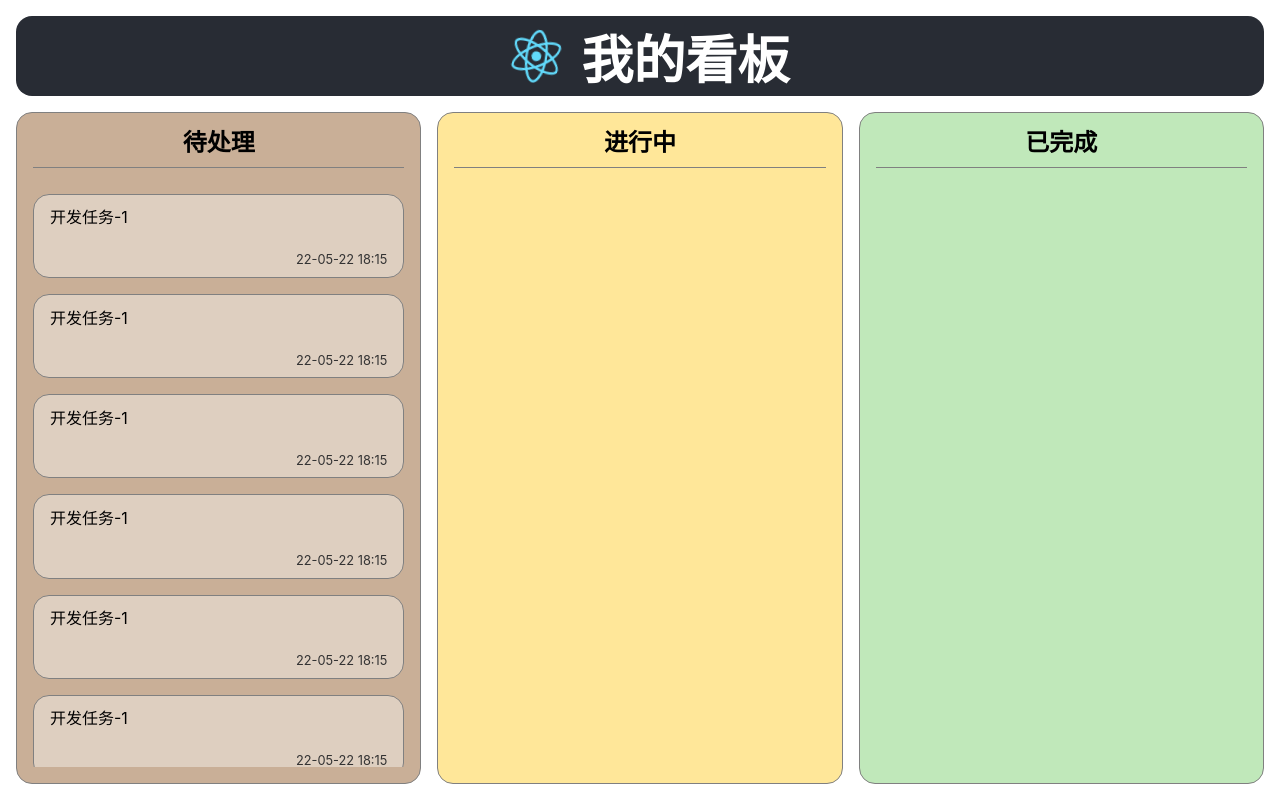
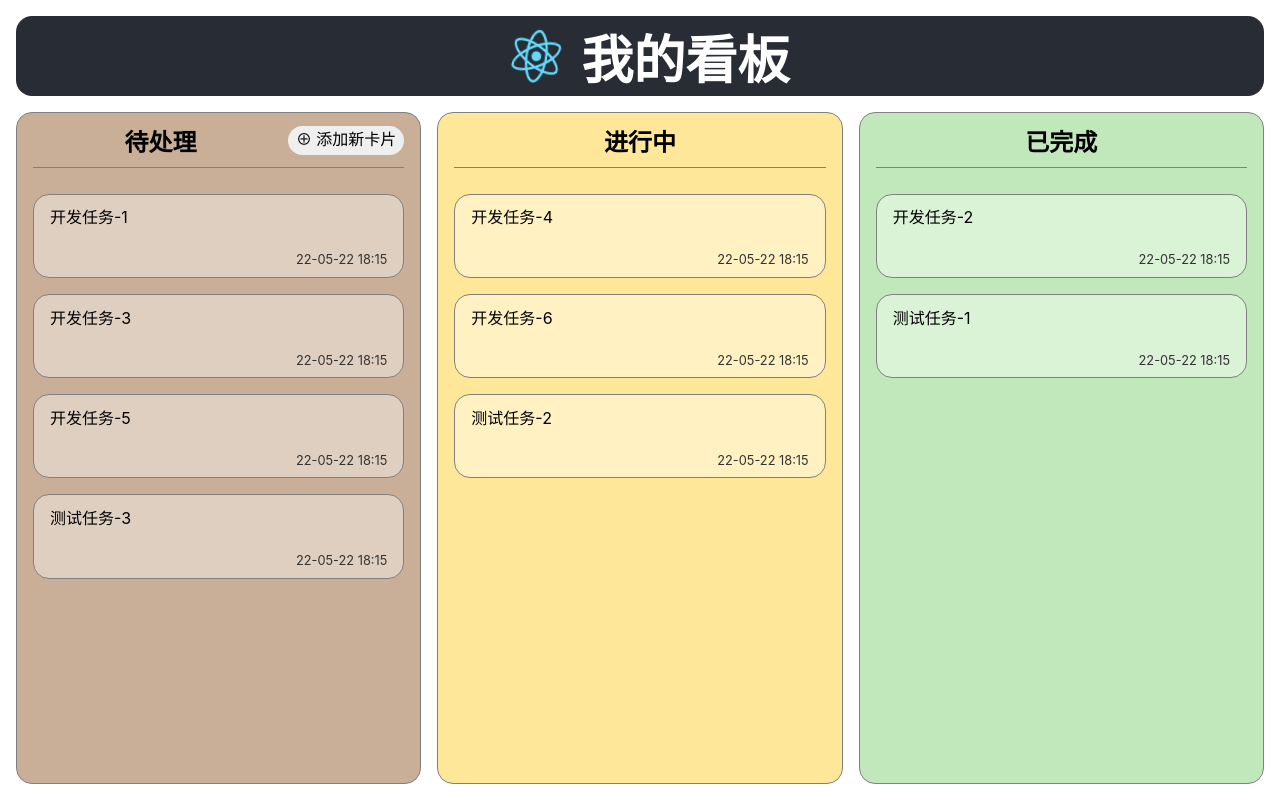
Before and after one commit to brynelee/reactStudy, a React (Create React App) app in the folder oh-my-kanban/: page / in a window 1280 px wide. Built offline with nearby package versions, Linux system fonts and the light colour scheme.

Commit message:
update .gitignore

```diff
--- a/oh-my-kanban/src/App.css
+++ b/oh-my-kanban/src/App.css
@@ -111,3 +111,18 @@
   font-size: 0.8rem;
   color: #333;
 }
+
+.kanban-column > h2 > button {
+  float: right;
+  margin-top: 0.2rem;
+  padding: 0.2rem 0.5rem;
+  border: 0;
+  border-radius: 1rem;
+  height: 1.8rem;
+  line-height: 1rem;
+  font-size: 1rem;
+}
+
+.card-title > input[type="text"]{
+  width: 80%;
+}
--- a/oh-my-kanban/src/App.js
+++ b/oh-my-kanban/src/App.js
@@ -1,7 +1,65 @@
 import logo from './logo.svg';
 import './App.css';
+import React, { useState } from 'react';
+
+
+const todoList = [
+  { title: '开发任务-1', status: '22-05-22 18:15' },
+  { title: '开发任务-3', status: '22-05-22 18:15' },
+  { title: '开发任务-5', status: '22-05-22 18:15' },
+  { title: '测试任务-3', status: '22-05-22 18:15' }
+];
+const ongoingList = [
+  { title: '开发任务-4', status: '22-05-22 18:15' },
+  { title: '开发任务-6', status: '22-05-22 18:15' },
+  { title: '测试任务-2', status: '22-05-22 18:15' }
+];
+const doneList = [
+  { title: '开发任务-2', status: '22-05-22 18:15' },
+  { title: '测试任务-1', status: '22-05-22 18:15' }
+];
+
+const KanbanCard = ({ title, status }) => {
+  return (
+    <li className="kanban-card">
+      <div className="card-title">{title}</div>
+      <div className="card-status">{status}</div>
+    </li>
+  );
+};
+
+const KanbanNewCard = ({ onSubmit }) => {
+  const [title, setTitle] = useState('');
+  const handleChange = (evt) => {
+    setTitle(evt.target.value);
+  };
+  const handleKeyDown = (evt) => {
+    if (evt.key == 'Enter') {
+      onSubmit(title);
+    }
+  }
+
+  return (
+    <li className = "kanban-card">
+      <h3>添加新卡片</h3>
+      <div className = "card-title">
+        <input type = "text" value={title} onChange={handleChange} onKeyDown={handleKeyDown} />
+      </div>
+    </li>
+  )
+}
+
 
 function App() {
+  const [showAdd, setShowAdd] = useState(false);
+  const handleAdd = (evt) => {
+    setShowAdd(true);
+  };
+  const handleSubmit = (title) => {
+    todoList.unshift( { title, status: new Date().toDateString() });
+    setShowAdd(false);
+  };
+
   return (
     <div className="App">
       <header className="App-header">
@@ -10,24 +68,23 @@
       </header>
       <main className="kanban-board">
         <section className='kanban-column column-todo'>
-          <h2>待处理</h2>
+          <h2>待处理<button onClick={handleAdd} disabled={showAdd}>&#8853; 添加新卡片</button></h2>
           <ul>
-            {
-              new Array(10).fill('').map(item => (
-                  <li className='kanban-card'>
-                    <div className='card-title'>开发任务-1</div>
-                    <div className='card-status'>22-05-22 18:15</div>
-                  </li>
-                )
-              )
-            }
+            { showAdd && <KanbanNewCard onSubmit={ handleSubmit } /> }
+            {todoList.map(props => <KanbanCard {...props}/>)}
           </ul>
         </section>
         <section className='kanban-column column-ongoing'>
           <h2>进行中</h2>
+          <ul>
+            {ongoingList.map(props => <KanbanCard {...props}/>)}
+          </ul>
         </section>
         <section className='kanban-column column-done'>
           <h2>已完成</h2>
+          <ul>
+            { doneList.map(props => <KanbanCard {...props} />)}
+          </ul>
         </section>
       </main>
     </div>
```
Also changed, not shown: 1 other file (tests, documents, lock files or other folders).
